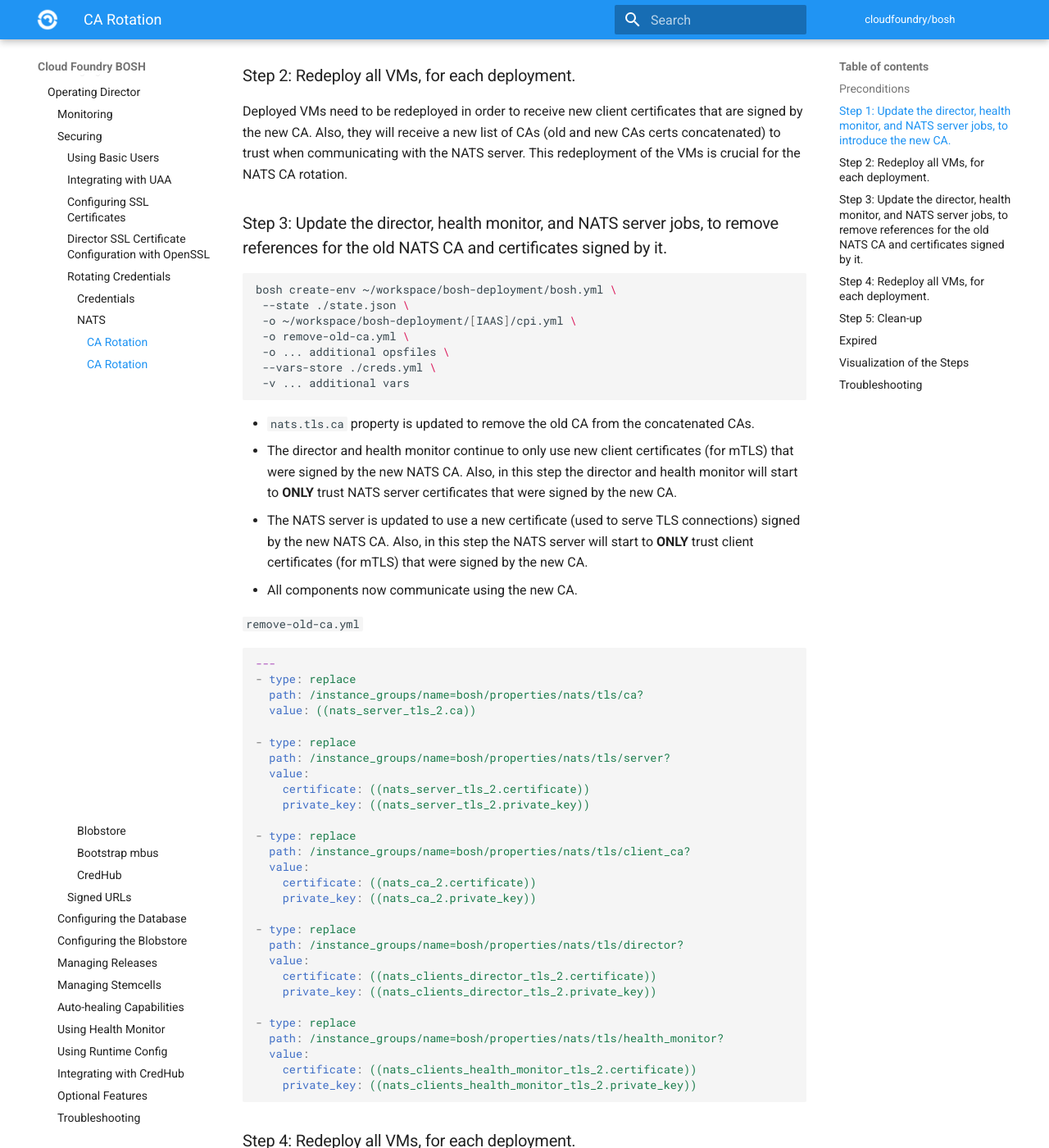
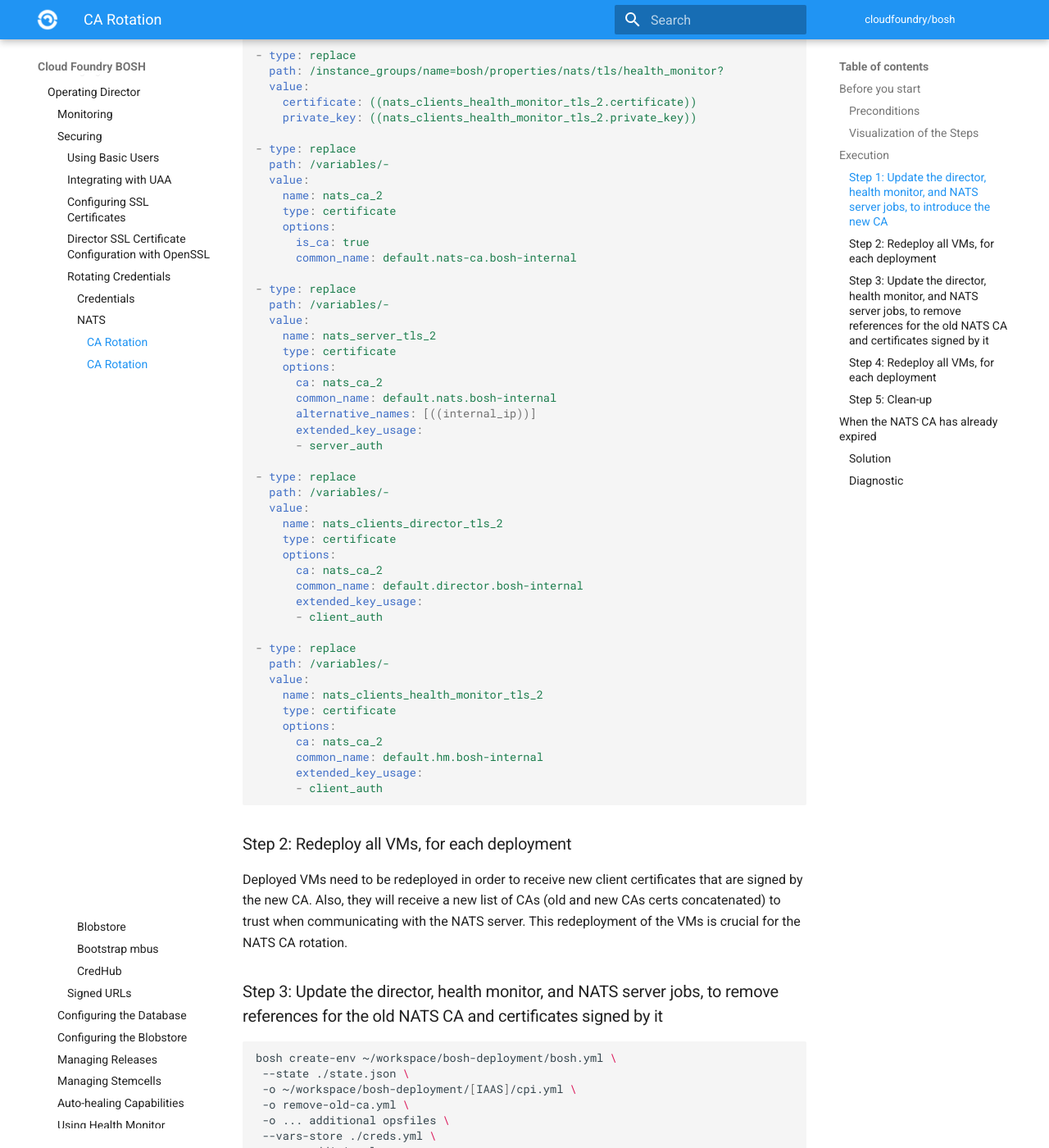
Before and after one commit to cloudfoundry/docs-bosh, an MkDocs documentation site: the page built from content/nats-ca-rotation.md, in a window 1280 px wide and 1400 px high, scrolled down 2699 px. Shown: the whole window at 82% size. Built offline with MkDocs 1.6.1 and Material for MkDocs 9.7.7, drawn with Linux system fonts in a browser that asks for light colours; old or Windows-style settings are respelled for this version of MkDocs; some of the changed text lies outside the part shown.

Commit message:
Rearrange titles and move the diagram up

````diff
--- a/content/nats-ca-rotation.md
+++ b/content/nats-ca-rotation.md
@@ -2,6 +2,7 @@
 
 The procedure below rotates the NATS CA and NATS related certificates across the director, health monitor, NATS server, and all the deployed VMs. It can be used whether the certificates are still valid or have already expired. See [Components of Bosh](bosh-components.md) for more information on core components.
 
+## Before you start
 
 ### Preconditions
 
@@ -10,8 +11,14 @@ The procedure below rotates the NATS CA and NATS related certificates across the
 * Take note of any **ignored** VMs. They will be omitted from the VM redeploy steps.
 * Director versions prior to 271.12 and stemcells prior to Bionic 1.36 and Windows 2019.41 need to recreate VMs as part of the redeploy steps.
 
+### Visualization of the Steps
 
-### Step 1: Update the director, health monitor, and NATS server jobs, to introduce the new CA.
+![image](images/nats_rotation.png)
+
+
+## Execution
+
+### Step 1: Update the director, health monitor, and NATS server jobs, to introduce the new CA
 
 ```shell
 bosh create-env ~/workspace/bosh-deployment/bosh.yml \
@@ -103,11 +110,11 @@ bosh create-env ~/workspace/bosh-deployment/bosh.yml \
 
 ```
 
-### Step 2: Redeploy all VMs, for each deployment.
+### Step 2: Redeploy all VMs, for each deployment
 
 Deployed VMs need to be redeployed in order to receive new client certificates that are signed by the new CA. Also, they will receive a new list of CAs (old and new CAs certs concatenated) to trust when communicating with the NATS server. This redeployment of the VMs is crucial for the NATS CA rotation.
 
-### Step 3: Update the director, health monitor, and NATS server jobs, to remove references for the old NATS CA and certificates signed by it.
+### Step 3: Update the director, health monitor, and NATS server jobs, to remove references for the old NATS CA and certificates signed by it
 
 ```shell
 bosh create-env ~/workspace/bosh-deployment/bosh.yml \
@@ -159,7 +166,7 @@ bosh create-env ~/workspace/bosh-deployment/bosh.yml \
 ```
 
 
-### Step 4: Redeploy all VMs, for each deployment.
+### Step 4: Redeploy all VMs, for each deployment
 
 Redeploying all VMs will remove the old NATS CA reference from their agent settings.
 
@@ -218,7 +225,9 @@ mv updated_creds.yml creds.yml
 !!! warning
     **Warning:** If you do not perform the clean-up procedure, you must ensure that the ops files (`add-new-ca.yml` and `remove-old-ca.yml`) are used every time a create-env is executed going forward (which can be unsustainable). Removing the ops files would revert to the old CA, which can lead to unresponsive agents for existing and newly created VMs.
 
-### Expired
+## When the NATS CA has already expired {: #expired }
+
+### Solution
 
 If your deployment VMs are already in the state 'unresponsive agent', then the above procedure will not return the system to a healthy state. To replace a NATS CA that has already expired:
 
@@ -226,11 +235,7 @@ If your deployment VMs are already in the state 'unresponsive agent', then the a
 2. Update the director with new certs with `bosh create-env`. The CLI generates new values for the credentials removed in step 1.
 3. Recreate all your deployments so they receive the new certificates with `bosh recreate -d ... --fix`. `--fix` is required to ignore the unresponsive state of the VM.
 
-### Visualization of the Steps
-
-![image](images/nats_rotation.png)
-
-## Troubleshooting
+### Diagnostic
 
 NATS certificates may be expired if all `bosh deploy` tasks suddenly start failing. To confirm that the certificate is expired, you can use the OpenSSL utility:
 
````
